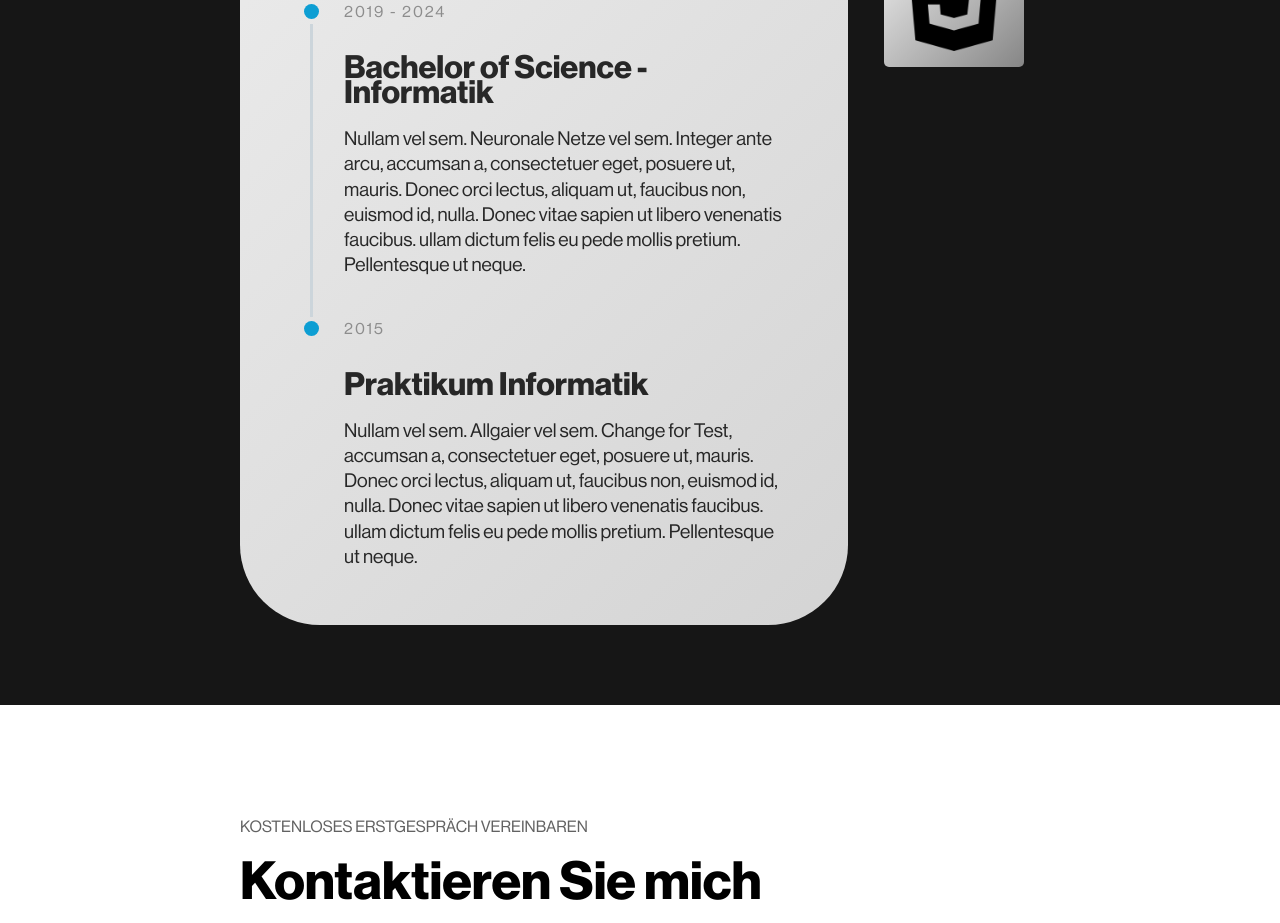
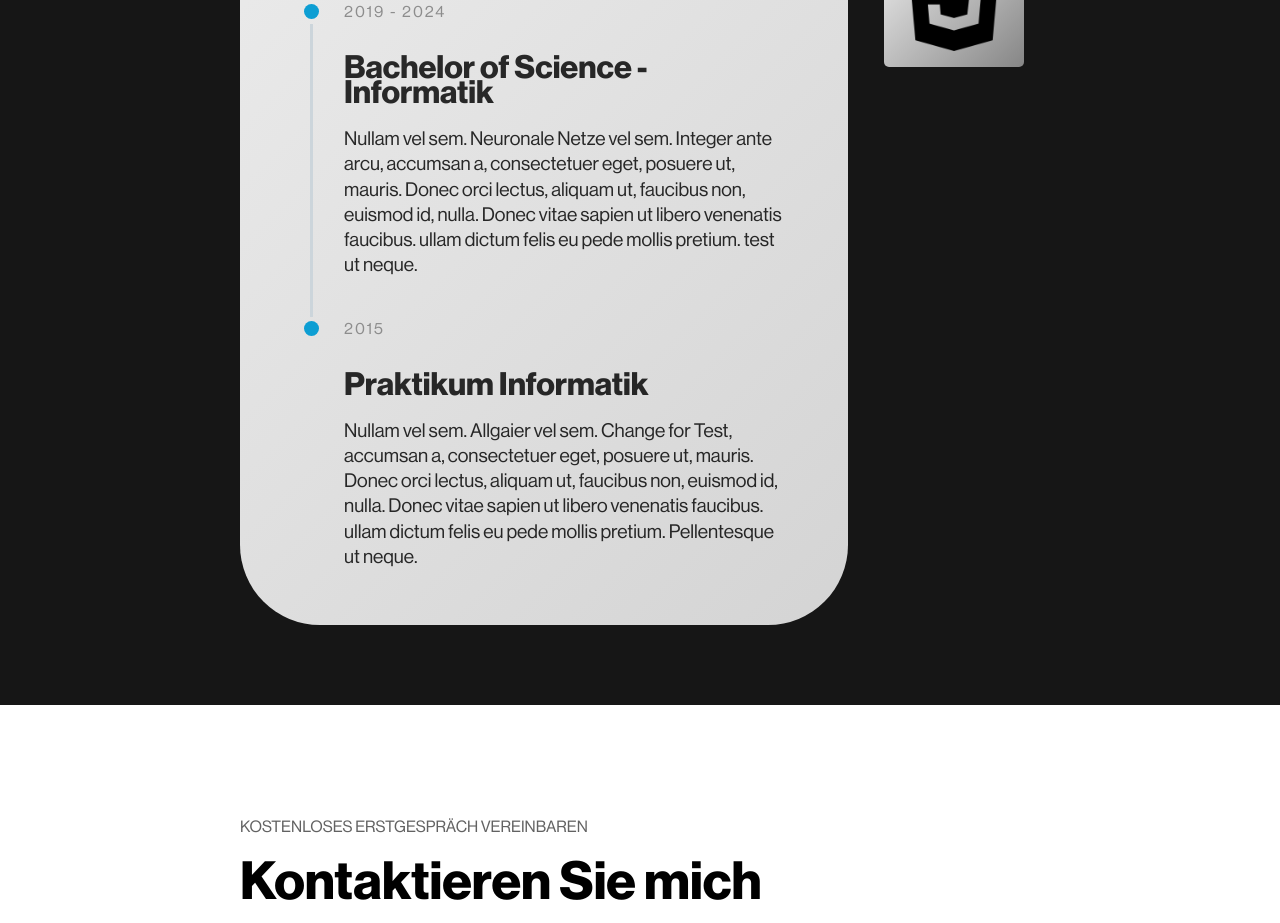
Before and after one commit to timliebhaber/Solia-Business-Website, a Vue app: page / in a window 1280 px wide. Shown: the part 5880-6803 px from the top of the page. Built offline with nearby package versions, Linux system fonts and the light colour scheme.

Commit message:
feat: testcommit

```diff
--- a/src/components/AboutMeCard.vue
+++ b/src/components/AboutMeCard.vue
@@ -83,7 +83,7 @@ onMounted(() => {
                     <div class="timeline-content">
                         <h3 class="timeline-title">Bachelor of Science - Informatik</h3>
                         <p>Nullam vel sem. Neuronale Netze vel sem. Integer ante arcu, accumsan a, consectetuer eget, posuere ut, mauris. Donec orci lectus, aliquam ut, faucibus non, euismod id, nulla. Donec vitae sapien ut libero venenatis faucibus. ullam dictum felis
-                            eu pede mollis pretium. Pellentesque ut neque. </p>
+                            eu pede mollis pretium. test ut neque. </p>
                     </div>
                 </li>
                 <li class="timeline-item">
```
